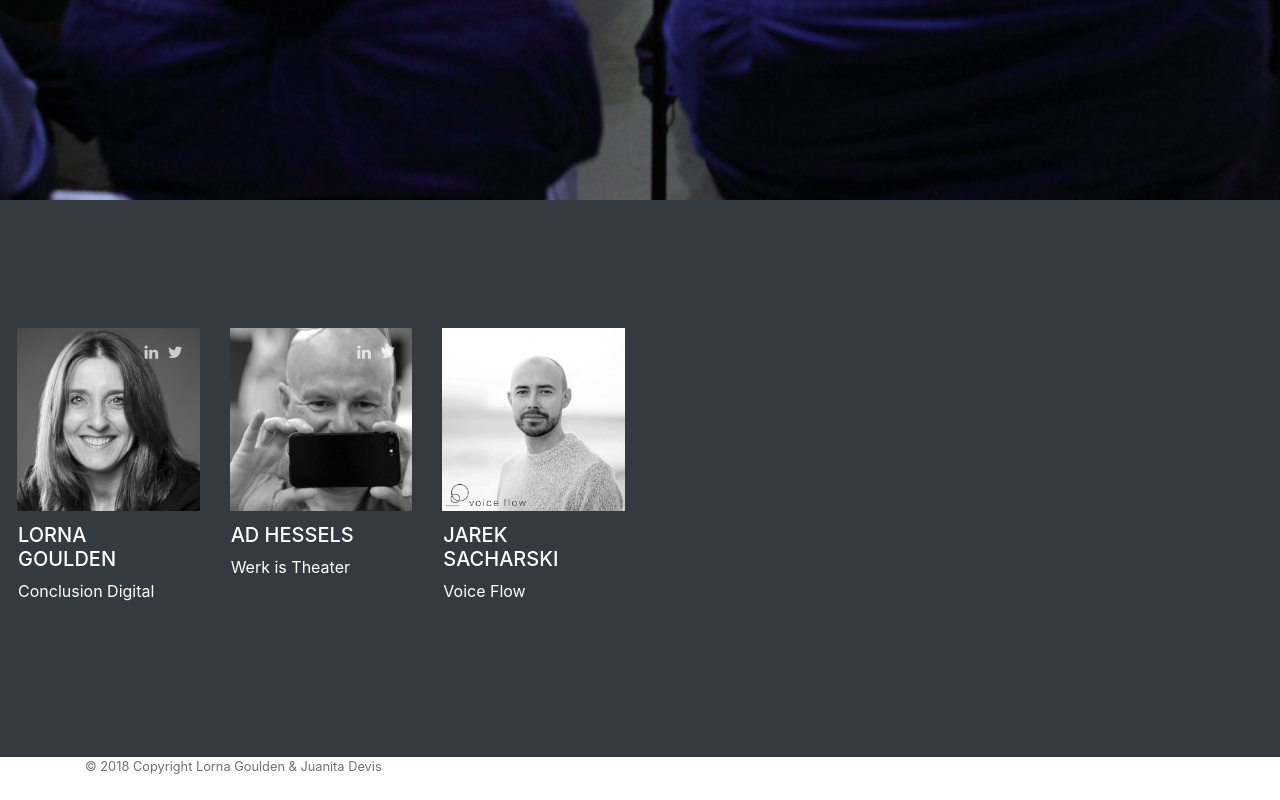
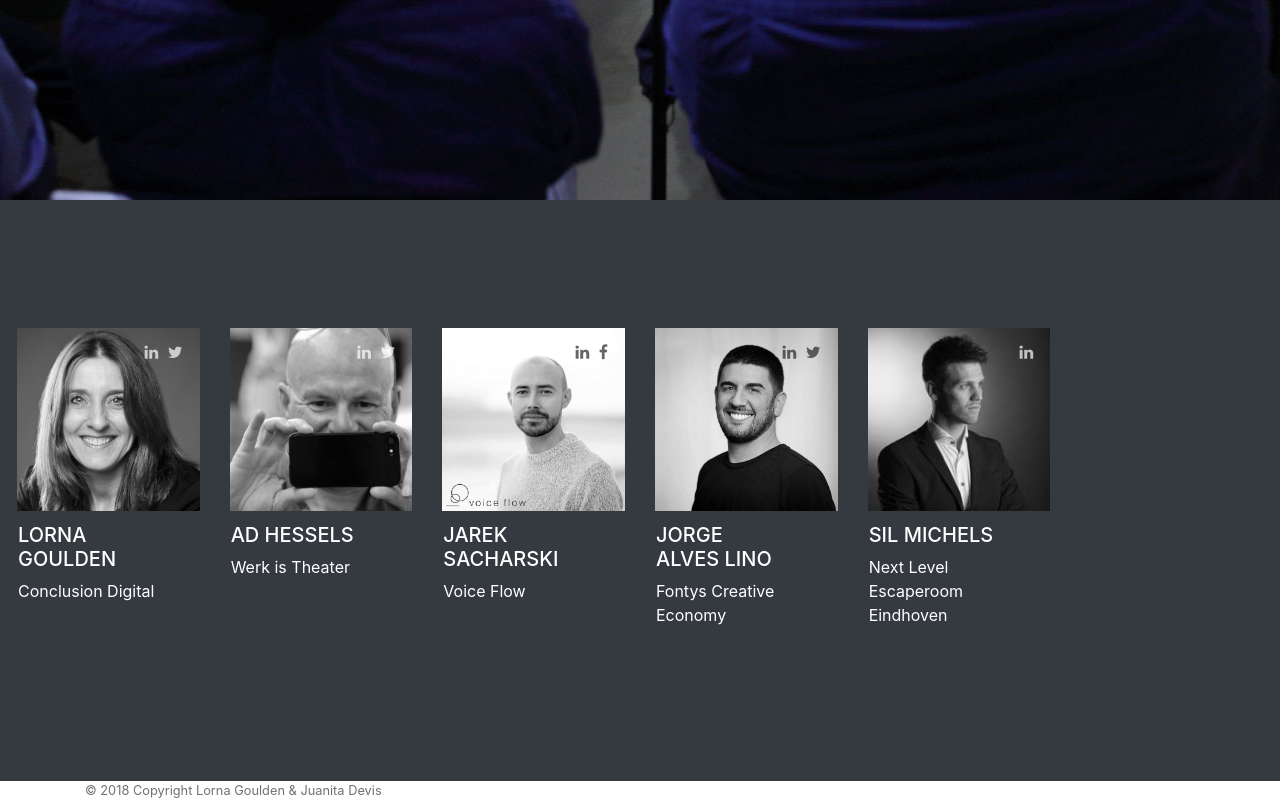
Before and after one commit to ladevis/futuretalentchallenge, a website with bundled scripts: page speakers.html in a window 1280 px wide. Shown: the part 600-1400 px from the top of the page. Before the commit the page ends 1376 px from the top, so only its background shows below. Built offline with nearby package versions, Linux system fonts and the light colour scheme.

Commit message:
Fixed nav bar problem and added some speakers

```diff
--- a/css/creative.css
+++ b/css/creative.css
@@ -103,6 +103,10 @@ img.im-past {
     padding-right: 5px;
 }
 
+.iconb a {
+    color: rgba(33, 37, 41, 0.7);
+}
+
 .svg-fluid {
     height: auto;
     display: block;
@@ -194,6 +198,15 @@ img.im-past {
     border-bottom: 1px solid rgba(33, 37, 41, 0.1);
     background-color: #fff;
   }
+
+    #mainNav.navbar-shrink .ft-logo {
+    display: none;
+  }
+
+    #mainNav.navbar-shrink .ft-logo-mobile {
+    display: block;
+  }
+
   #mainNav.navbar-shrink .navbar-brand {
     color: #212529;
   }
@@ -551,7 +564,7 @@ display: block;
     top: 12px;
 }
 
-.icon {
+.speaker .icon {
     position: absolute;
     right: 12px;
     top: 12px;
--- a/speakers.html
+++ b/speakers.html
@@ -160,7 +160,7 @@
 
 					</div>
 
-								    <div class="project-category text-faded icon">
+								    <div class="project-category text-faded icon iconb">
                                     <a href="https://www.linkedin.com/in/jareksacharski/" target="_blank">
                                     <i class="fa fa-linkedin"></i>
                                     </a>
@@ -176,6 +176,55 @@
 						</p>
 					</div>
 			 </li>
+         <!-- Jorge	Alves Lino -->
+
+              <li class="col-ld-2 col-md-2 col-sm-3">
+				<div class="speaker">
+					<div class="speaker-photo">
+						<img class="lazy bw-p" src="img/speakers/Jorge-Alves-Lino.jpg">
+
+					</div>
+
+								    <div class="project-category text-faded icon iconb">
+                                    <a href="https://www.linkedin.com/in/jorgealveslino" target="_blank">
+                                    <i class="fa fa-linkedin"></i>
+                                    </a>
+                                    <a href="https://twitter.com/JorgeAlvesLino" target="_blank">
+                                    <i class="fa fa-twitter"></i>
+                                    </a>
+                                    </div>
+		      </div>
+              <div class="speaker-text">
+						<h5>Jorge <br/>Alves Lino</h5>
+						<p>
+								<span class="speaker-position">Fontys Creative Economy</span>
+						</p>
+					</div>
+			 </li>
+
+              <!-- Sil	Michels -->
+
+              <li class="col-ld-2 col-md-2 col-sm-3">
+				<div class="speaker">
+					<div class="speaker-photo">
+						<img class="lazy bw-p" src="img/speakers/sil-michels.jpeg">
+
+					</div>
+
+								    <div class="project-category text-faded icon">
+                                    <a href="https://www.linkedin.com/in/sil-michels-41457227/" target="_blank">
+                                    <i class="fa fa-linkedin"></i>
+                                    </a>
+                                    </div>
+		      </div>
+              <div class="speaker-text">
+						<h5>Sil	Michels</h5>
+						<p>
+								<span class="speaker-position">Next Level Escaperoom Eindhoven</span>
+						</p>
+					</div>
+			 </li>
+
 
 
             </ul>
```
Also changed, not shown: img/speakers/Jorge-Alves-Lino.jpg (added), img/speakers/sil-michels.jpeg (added).
